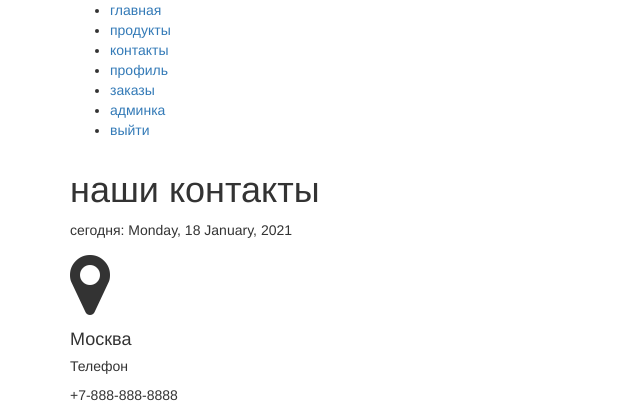
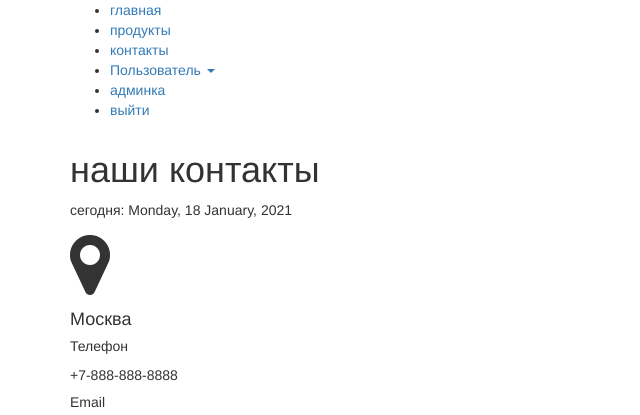
Before and after one commit to m04kA/my_geekbrains_shop, a Django app: page /contact/ in a window 1280 px wide. Shown: the top 415 px of the page, without its empty margins (0-640 px from the left). Run offline with Django 3.2, Linux system fonts and the light colour scheme; a user stored in the database is signed in; data comes from the database, SQL or seed files in the repository; data that the repository does not hold is empty; parts of the project's set-up code (start-up, migrations or seed data) failed here and were passed over; some libraries are stand-ins or nearby versions.

Commit message:
Finish all'

```diff
--- a/basketapp/templates/basketapp/basket.html
+++ b/basketapp/templates/basketapp/basket.html
@@ -11,4 +11,9 @@
         на главную
     </a>
 </button>
+<button class="btn btn-round">
+    <a href="{% url 'ordersapp:order_create' %}">
+        создать заказ
+    </a>
+</button>
 {% endblock %}
--- a/mainapp/templates/mainapp/includes/inc_menu.html
+++ b/mainapp/templates/mainapp/includes/inc_menu.html
@@ -17,33 +17,33 @@
         </a>
     </li>
     {% if user.is_authenticated %}
+        <li>
+           <div class="dropdown">
+               <a class="dropdown-toggle" href="" data-toggle="dropdown">
+                   {{ user.first_name|default:'Пользователь' }}
+                   <span class="caret"></span>
+               </a>
+               <ul class="dropdown-menu">
+                   <li>
+                       <a href="{% url 'auth:edit' %}">
+                           профиль
+                       </a>
+                   </li>
+                   <li>
+                       <a href="{% url 'ordersapp:orders_list' %}">
+                           заказы
+                       </a>
+                   </li>
+               </ul>
+           </div>
+       </li>
+<!--        Переделал временно, потому что ничего не работает.-->
 <!--        <li>-->
-<!--           <div class="dropdown">-->
-<!--               <a class="dropdown-toggle" href="" data-toggle="dropdown">-->
-<!--                   {{ user.first_name|default:'Пользователь' }}-->
-<!--                   <span class="caret"></span>-->
-<!--               </a>-->
-<!--               <ul class="dropdown-menu">-->
-<!--                   <li>-->
-<!--                       <a href="{% url 'auth:edit' %}">-->
-<!--                           профиль-->
-<!--                       </a>-->
-<!--                   </li>-->
-<!--                   <li>-->
-<!--                       <a href="{% url 'ordersapp:orders_list' %}">-->
-<!--                           заказы-->
-<!--                       </a>-->
-<!--                   </li>-->
-<!--               </ul>-->
-<!--           </div>-->
-<!--       </li>-->
-<!--        Переделал временно, потому что ничего не работает.-->
-        <li>
-            <a href="{% url 'auth:edit' %}">профиль</a>
-        </li>
-        <li>
-            <a href="{% url 'ordersapp:orders_list' %}">заказы</a>
-        </li>
+<!--            <a href="{% url 'auth:edit' %}">профиль</a>-->
+<!--        </li>-->
+<!--        <li>-->
+<!--            <a href="{% url 'ordersapp:orders_list' %}">заказы</a>-->
+<!--        </li>-->
     {% endif %}
     {% if user.is_superuser %}
     <li>
--- a/ordersapp/templates/ordersapp/order_detail.html
+++ b/ordersapp/templates/ordersapp/order_detail.html
@@ -1,6 +1,5 @@
 {% extends "ordersapp/base.html" %}
 {% load staticfiles %}
-{% load my_tags %}
 
 {% block content %}
    {% include 'ordersapp/includes/inc_order_summary.html' %}
--- a/ordersapp/urls.py
+++ b/ordersapp/urls.py
@@ -10,6 +10,6 @@ urlpatterns = [
     path("create/", ordersapp.OrederCreateView.as_view(), name="order_create"),
     path("read/<int:pk>/", ordersapp.OrderDetailView.as_view(), name="order_read"),
     path("edit/<int:pk>/", ordersapp.OrederUpdateView.as_view(), name="order_update"),
-    path("delete/<int:pk>/", ordersapp.OrederDeleteView.as_view(), name="order_delete"),
+    path("delete/<int:pk>/", ordersapp.OrderDeleteView.as_view(), name="order_delete"),
     path("complete/<int:pk>/", ordersapp.order_forming_complete, name="order_forming_complete"),
 ]
```
Also changed, not shown: ordersapp/views.py (+6 -3 lines).
